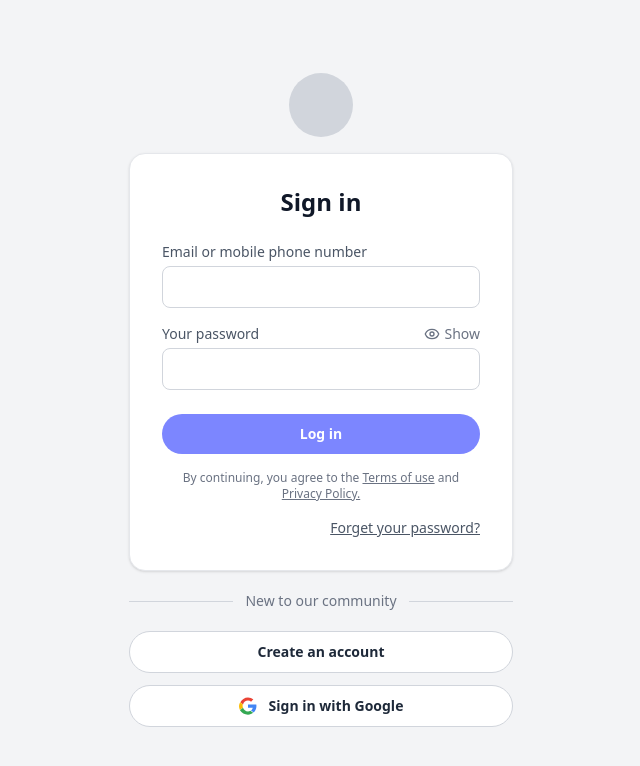
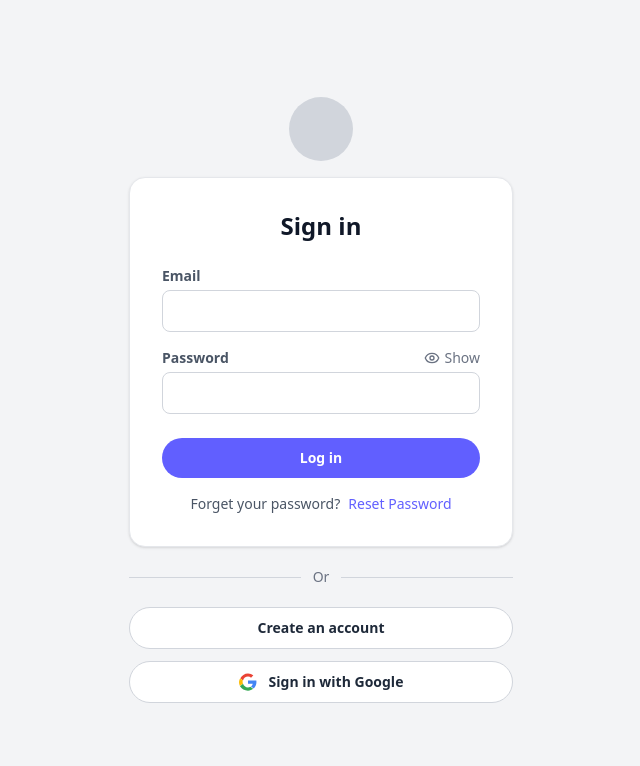
Before and after one commit to johnmarkfrncsc/Renting-App, a React (Vite) app in the folder frontend/: page /login in a window 1280 px wide. Shown: the top 766 px of the page, without its empty margins (319-959 px from the left). Built offline with nearby package versions, Linux system fonts and the light colour scheme.

Commit message:
style(login): enhance form labels and button styling for better UX

```diff
--- a/frontend/src/pages/LoginPage.jsx
+++ b/frontend/src/pages/LoginPage.jsx
@@ -59,8 +59,8 @@ const LoginPage = () => {
         )}
         <form className="space-y-4" onSubmit={handleLogin}>
           <div>
-            <label htmlFor="email" className="block text-sm text-gray-600 mb-1">
-              Email or mobile phone number
+            <label htmlFor="email" className="block text-sm text-gray-600 mb-1 font-semibold">
+             Email
             </label>
             <input
               id="email"
@@ -74,8 +74,8 @@ const LoginPage = () => {
           </div>
           <div>
             <div className="flex items-center justify-between mb-1">
-              <label htmlFor="password" className="block text-sm text-gray-600">
-                Your password
+              <label htmlFor="password" className="block text-sm text-gray-600 font-semibold">
+                Password
               </label>
               <button
                 type="button"
@@ -102,41 +102,33 @@ const LoginPage = () => {
           <button
             type="submit"
             disabled={loading}
-            className="w-full py-2.5 rounded-full text-sm font-semibold text-white bg-indigo-400 hover:bg-indigo-500 transition-colors disabled:opacity-50 mt-2"
+            className="w-full py-2.5 rounded-full text-sm font-semibold text-white bg-indigo-500 hover:bg-indigo-600 transition-colors disabled:opacity-50 mt-2 hover:cursor-pointer"
           >
+
             {loading ? "Logging in..." : "Log in"}
           </button>
         </form>
 
-        <p className="text-xs text-gray-500 text-center mt-4">
-          By continuing, you agree to the{" "}
-          <a href="#" className="underline hover:text-gray-700">
-            Terms of use
-          </a>{" "}
-          and{" "}
-          <a href="#" className="underline hover:text-gray-700">
-            Privacy Policy.
-          </a>
-        </p>
-        <div className="flex justify-end mt-4">
-          <a
-            href="#"
-            className="text-sm text-gray-600 underline hover:text-gray-900"
+        <div className="flex justify-center gap-2 mt-4">
+          <p
+            className="text-sm text-gray-600 hover:text-gray-900"
           >
             Forget your password?
-          </a>
+          </p>
+          <a href="" className="text-sm text-indigo-500">Reset Password</a>
         </div>
       </div>
 
       <div className="flex items-center w-full max-w-sm my-5 gap-3">
         <div className="flex-1 h-px bg-gray-300" />
-        <span className="text-sm text-gray-500">New to our community</span>
+        <span className="text-sm text-gray-500">Or</span>
         <div className="flex-1 h-px bg-gray-300" />
       </div>
 
       <Link
         to="/signup"
-        className="w-full max-w-sm py-2.5 rounded-full border border-gray-300 text-sm font-semibold text-gray-800 text-center bg-white hover:bg-gray-50 transition-colors block"
+        className="w-full max-w-sm py-2.5 rounded-full border border-gray-300 text-sm font-semibold text-gray-800 text-center bg-white
+        hover:bg-gray-50 hover:text-indigo-500 hover:border-indigo-600 transition-colors block"
       >
         Create an account
       </Link>
```
